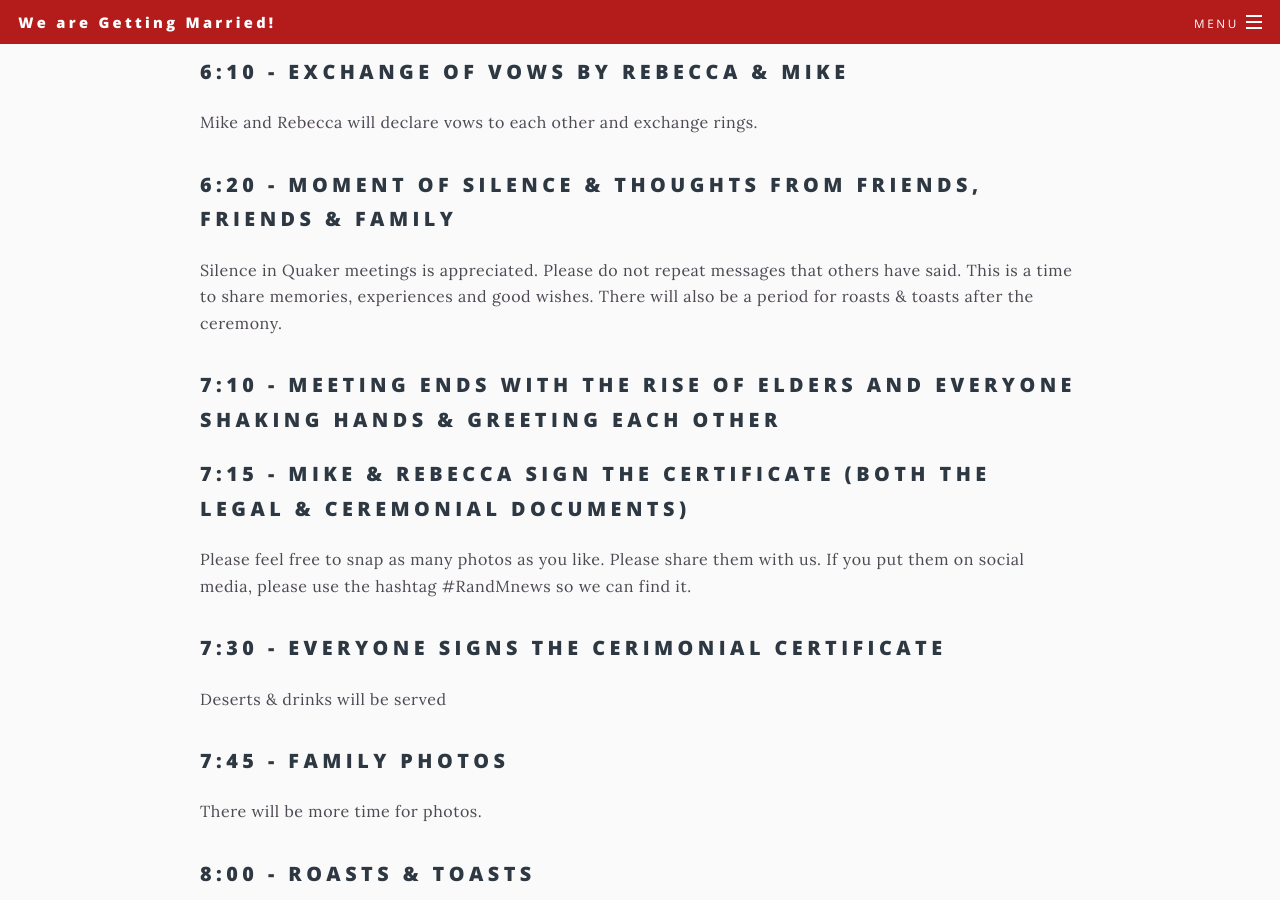
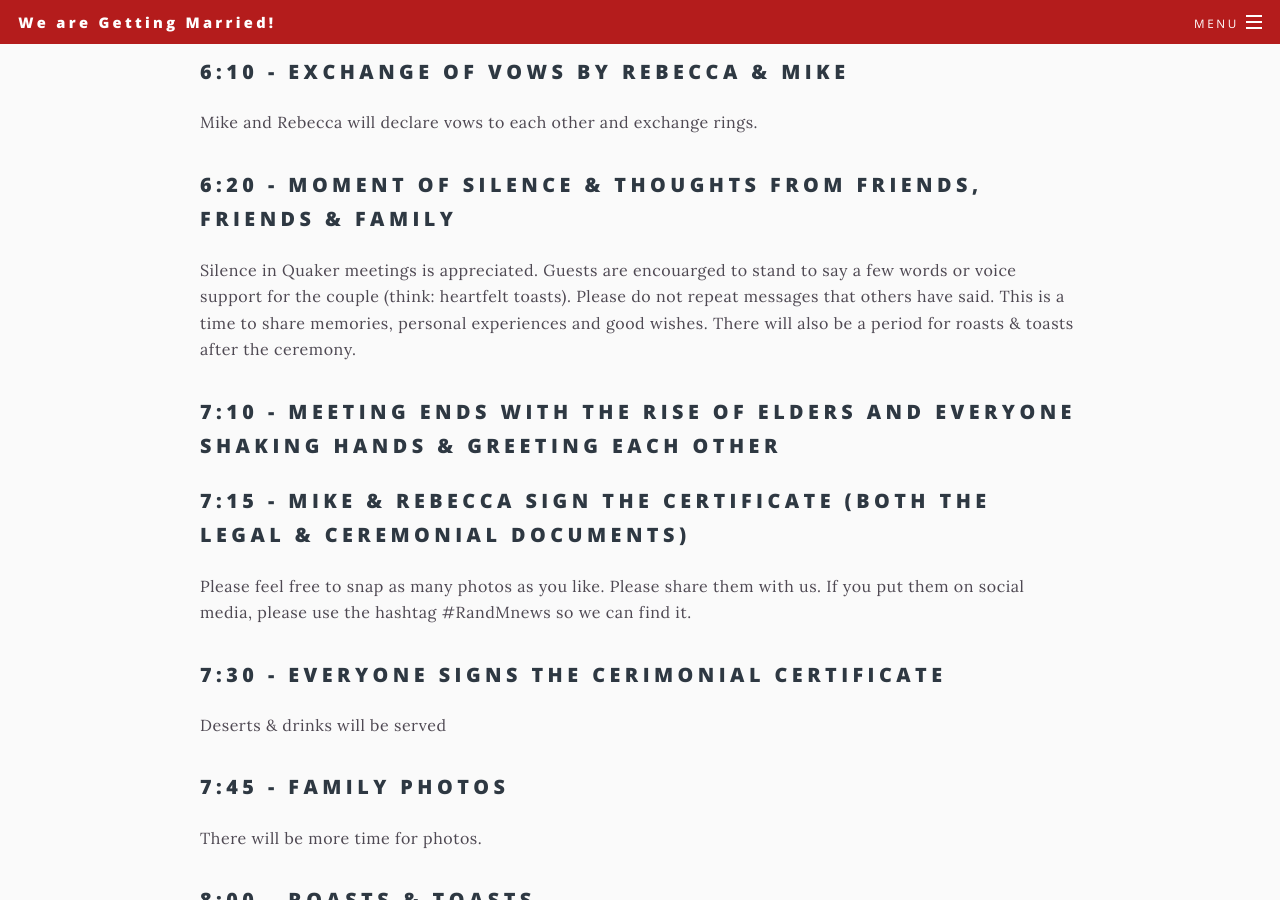
Before and after one commit to mgifford/gifsack-or-wolford, a Jekyll site: the page built from _pages/ottawa-handout.md, in a window 1280 px wide and 900 px high, scrolled down 745 px. Built offline with Jekyll 4.4.1, drawn with Linux system fonts in a browser that asks for light colours; our own code applies the rules of GitHub Pages for plain Markdown files.

Commit message:
small update

```diff
--- a/_pages/ottawa-handout.md
+++ b/_pages/ottawa-handout.md
@@ -21,7 +21,7 @@ Mike and Rebecca will declare vows to each other and exchange rings.
 
 ## 6:20 - Moment of silence & thoughts from Friends, friends & family
 
-Silence in Quaker meetings is appreciated. Please do not repeat messages that others have said. This is a time to share memories, experiences and good wishes. There will also be a period for roasts & toasts after the ceremony.
+Silence in Quaker meetings is appreciated. Guests are encouarged to stand to say a few words or voice support for the couple (think: heartfelt toasts).  Please do not repeat messages that others have said. This is a time to share memories, personal experiences and good wishes. There will also be a period for roasts & toasts after the ceremony.
 
 ## 7:10 - Meeting ends with the rise of Elders and everyone shaking hands & greeting each other
 
```
